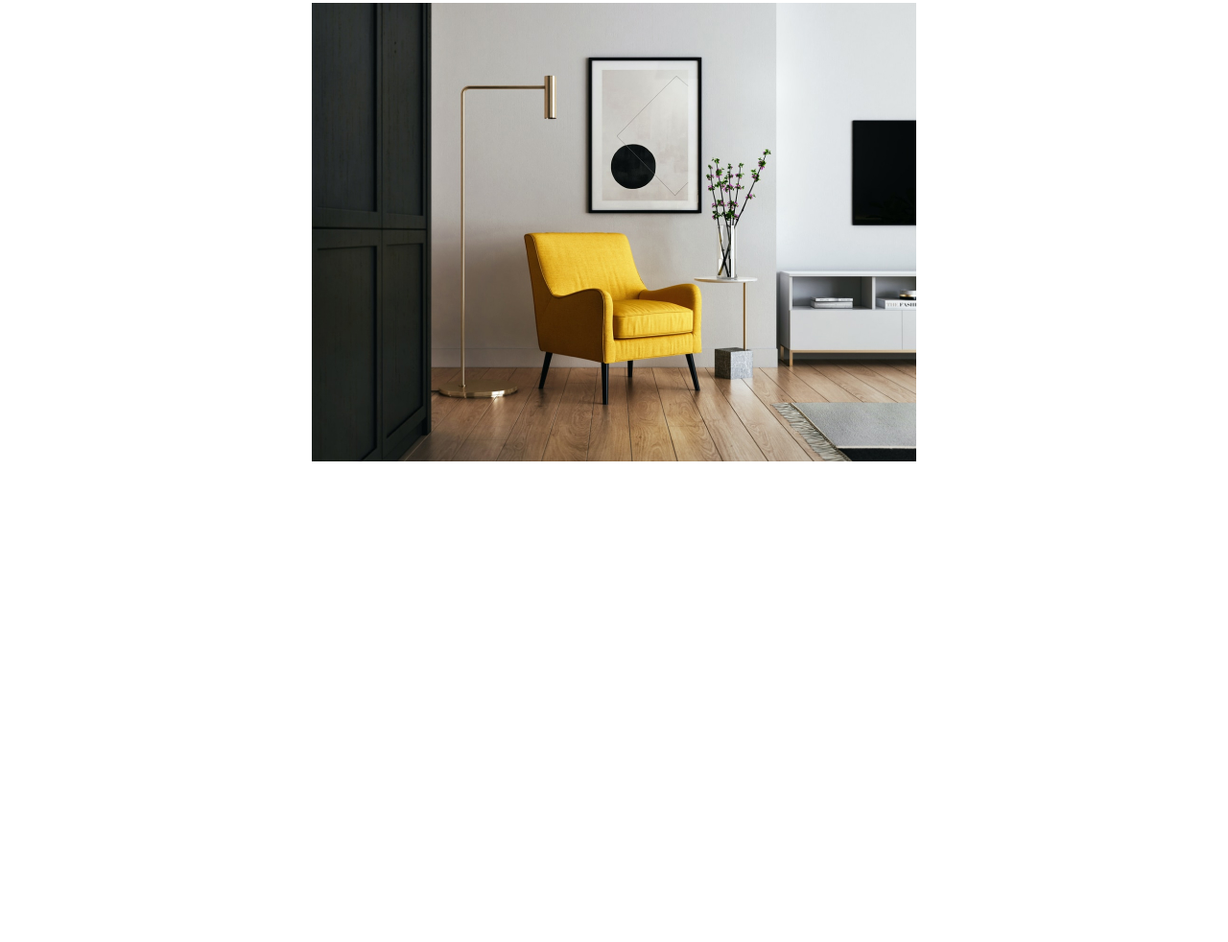
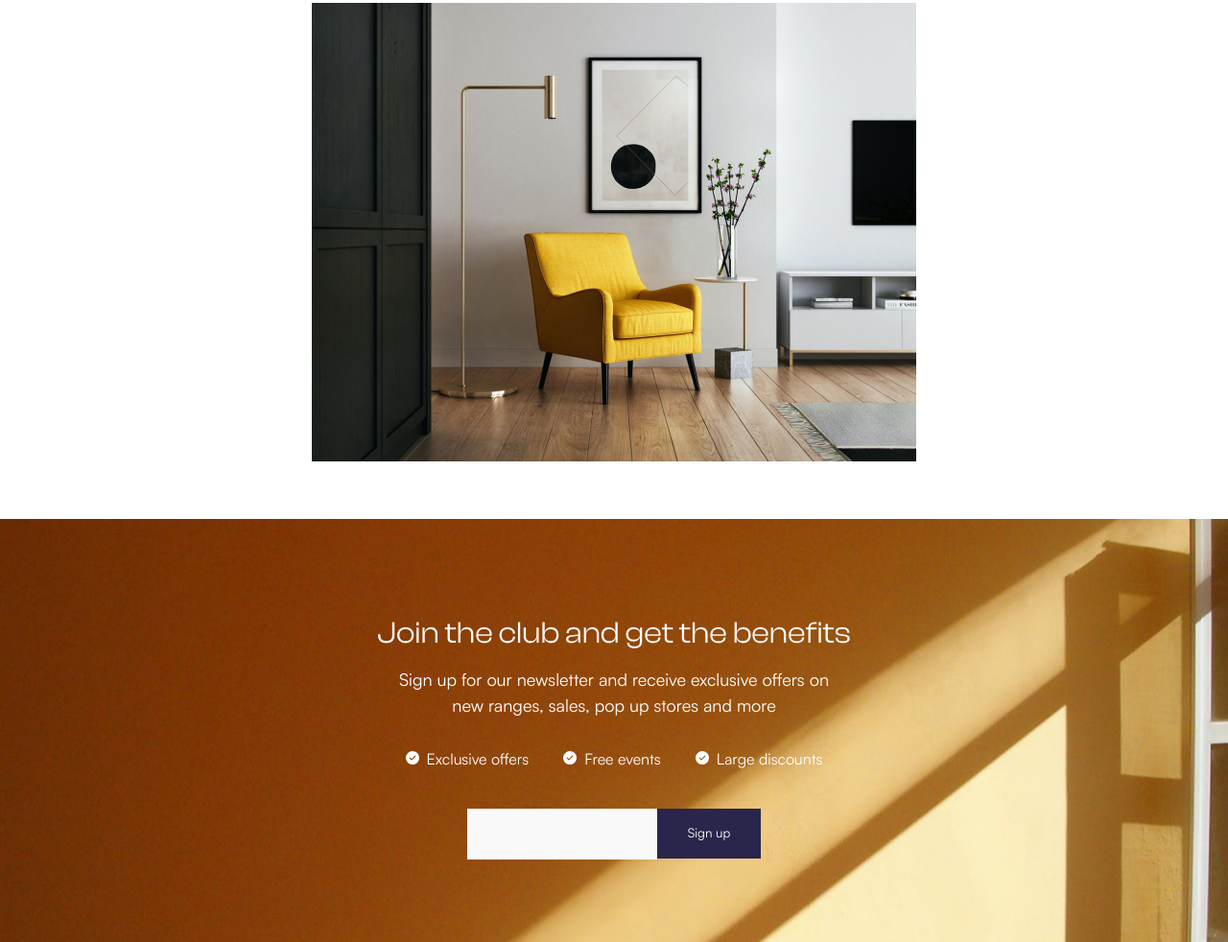
Before and after one commit to bizyanovDM/avion, a plain HTML site: page index.html in a window 1280 px wide. Shown: the part 3163-4145 px from the top of the page at 96% size. Before the commit the page ends 3704 px from the top, so only its background shows below. Drawn offline with Linux system fonts and the light colour scheme.

Commit message:
email input block added

```diff
--- a/index.html
+++ b/index.html
@@ -215,5 +215,35 @@
             <img src="/images/preview__banner.jpg" alt="banner" width="630" height="478" class="preview__banner" loading="lazy">
         </div>
     </section>
+    <section class="subscription">
+        <div class="container">
+            <h2 class="subscription__title">
+                Join the club and get the benefits
+            </h2>
+            <p class="subscription__subtitle">
+                Sign up for our newsletter and receive exclusive offers on
+                new ranges, sales, pop up stores and more
+            </p>
+            <ul class="subscription__list">
+                <li class="subscription__list-item">
+                    Exclusive offers
+                </li>
+                <li class="subscription__list-item">
+                    Free events
+                </li>
+                <li class="subscription__list-item">
+                    Large discounts
+                </li>
+            </ul>
+            <form method="post" class="subscription__form">
+                <div class="subscription__wrapper">
+                    <input type="text" class="subscription__input">
+                </div>
+                <button class="button button__primary" type="submit">
+                    Sign up
+                </button>
+            </form>
+        </div>
+    </section>
 </body>
 </html>
--- /dev/null
+++ b/styles/components/subscription.css
@@ -0,0 +1,68 @@
+.subscription {
+    padding-block: 97px 86px;
+    background-image: url('../../images/subscription__background.jpg');
+    background-position: center;
+    background-repeat: no-repeat;
+}
+
+.subscription .container {
+    display: flex;
+    flex-direction: column;
+    align-items: center;
+    justify-content: center;
+}
+
+.subscription__title {
+    font-family: var(--font-family-second);
+    font-weight: 400;
+    font-size: 32px;
+    line-height: 1.4;
+    color: var(--color-white);
+}
+
+.subscription__subtitle {
+    font-size: 18px;
+    line-height: 1.5;
+    color: var(--color-white);
+    text-align: center;
+    max-width: 470px;
+
+    margin-block: 12px 30px;
+}
+
+.subscription__list {
+    display: flex;
+    align-items: center;
+    gap: 36px;
+    margin-bottom: 40px;
+}
+
+.subscription__list-item {
+    display: flex;
+    align-items: center;
+    gap: 8px;
+    font-size: 16px;
+    line-height: 1.5;
+    color: var(--color-white);
+}
+
+.subscription__list-item::before {
+    content: url('../../images/correct.svg');
+}
+
+.subscription__form {
+    display: flex;
+    align-items: center;
+    max-height: 56px;
+}
+
+.subscription__wrapper {
+    display: flex;
+    padding: 17px 0px 17px 32px;
+    background-color: var(--color-gray-light);
+}
+
+.subscription__input {
+    font-family: var(--font-family-primary);
+    color: var(--color-primary-dark);
+}
--- a/styles/pages/home/index.css
+++ b/styles/pages/home/index.css
@@ -4,3 +4,4 @@
 @import url('../../components/benefits.css');
 @import url('../../components/products.css');
 @import url('../../components/preview.css');
+@import url('../../components/subscription.css');
--- a/styles/reset.css
+++ b/styles/reset.css
@@ -45,3 +45,9 @@ h6,
 p {
     margin: 0;
 }
+
+input {
+    margin: 0;
+    border: none;
+    background: inherit;
+}
--- a/styles/ui/button.css
+++ b/styles/ui/button.css
@@ -4,3 +4,8 @@
     padding: 16px 32px;
     background-color: var(--color-gray-light);
 }
+
+.button__primary {
+    background-color: var(--color-primary-dark);
+    color: var(--color-white);
+}
```
Also changed, not shown: images/correct.svg (added), images/subscription__background.jpg (added).
